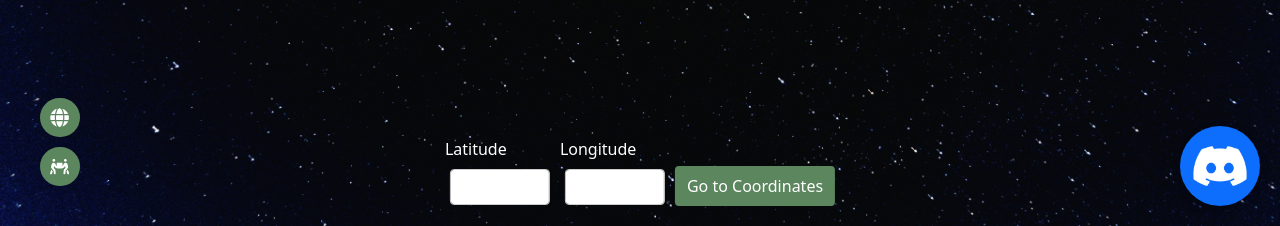
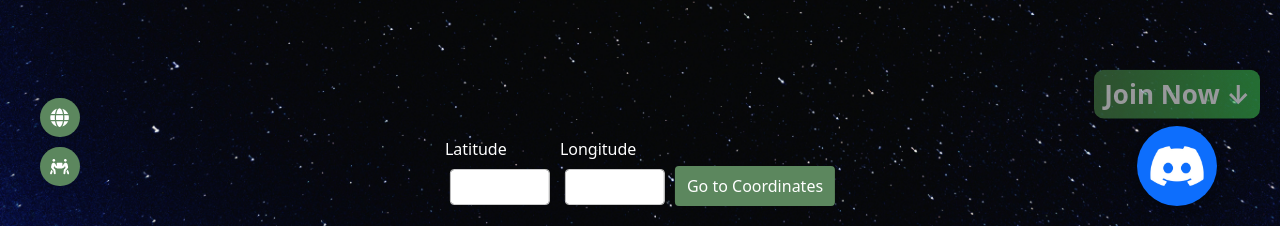
Before and after one commit to ShahxHussain/Climate-ActionHub-and-Assistance, a React (Create React App) app: page /climaterefuge in a window 1280 px wide. Shown: the part 574-800 px from the top of the page. Built offline with nearby package versions, Linux system fonts and the light colour scheme.

Commit message:
climate refuge updated

```diff
--- a/src/ClimateRefugee/Earth.css
+++ b/src/ClimateRefugee/Earth.css
@@ -131,18 +131,27 @@ button.show-all-data-btn {
 }
 
 
-.floating-button {
+/* Container for button and text */
+.floating-container {
   position: fixed;
   bottom: 20px;
   right: 20px;
-  width: 80px;  /* Set width and height for a round button */
+  display: flex;
+  flex-direction: column;
+  align-items: center;
+  gap: 5px;
+}
+
+/* Floating button */
+.floating-button {
+  width: 80px;
   height: 80px;
-  background-image: url('./discord.png'); /* Replace with the actual image path */
-  background-size: cover;  /* Ensure image fits well */
+  background-image: url('./discord.png'); /* Replace with actual path */
+  background-size: cover;
   background-position: center;
   background-repeat: no-repeat;
   border: none;
-  border-radius: 50%; /* Makes it round */
+  border-radius: 50%;
   cursor: pointer;
   box-shadow: 0px 4px 8px rgba(0, 0, 0, 0.2);
   transition: transform 0.2s, background-color 0.3s;
@@ -150,5 +159,29 @@ button.show-all-data-btn {
 
 .floating-button:hover {
   transform: scale(1.1);
-  filter: brightness(1.2); /* Lighten the button slightly on hover */
+  filter: brightness(1.2);
 }
+
+/* Floating text (Join Now) */
+.floating-text {
+  font-size: 26px;
+  font-weight: bold;
+  color: white;
+  background: linear-gradient(90deg, #4b8349, #3bb64b); /* Yellow-orange gradient */
+  padding: 5px 10px;
+  border-radius: 10px;
+  text-align: center;
+  animation: blinkText 1s infinite alternate, moveUpDown 1s infinite ease-in-out;
+}
+
+/* Blinking Effect */
+@keyframes blinkText {
+  0% { opacity: 1; }
+  100% { opacity: 0.5; }
+}
+
+/* Up & Down Hover Effect */
+@keyframes moveUpDown {
+  0% { transform: translateY(0); }
+  100% { transform: translateY(-5px); }
+}
--- a/src/ClimateRefugee/Earth.js
+++ b/src/ClimateRefugee/Earth.js
@@ -205,8 +205,11 @@ const AppRoutes = () => {
           </Button>
         </Modal.Footer>
       </Modal>
-      <Button className="floating-button" >
-</Button>
+      <div className="floating-container">
+  <span className="floating-text">Join Now ↓</span>
+  <Button className="floating-button"></Button>
+</div>
+
 
     </div>
   );
```
